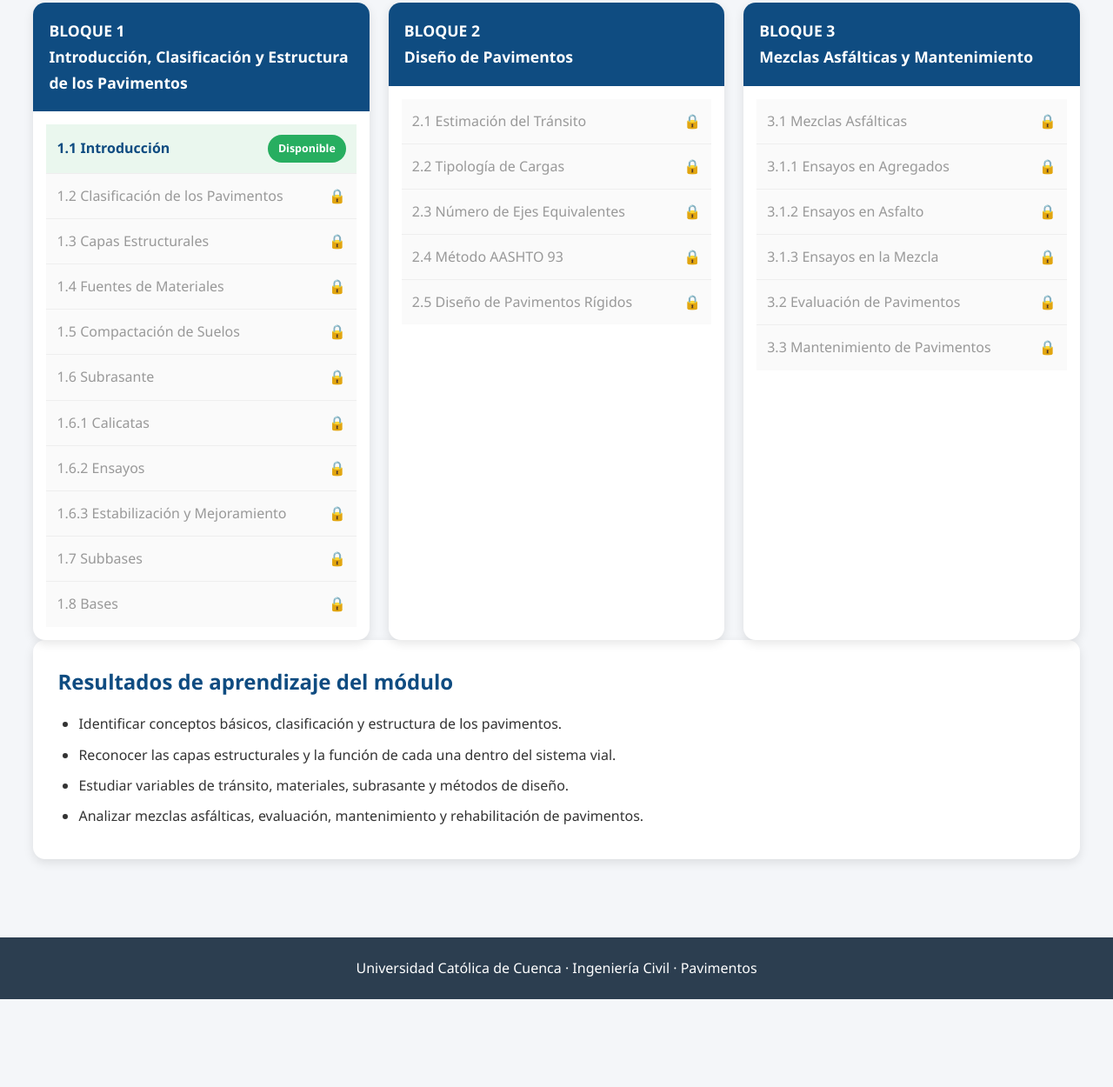
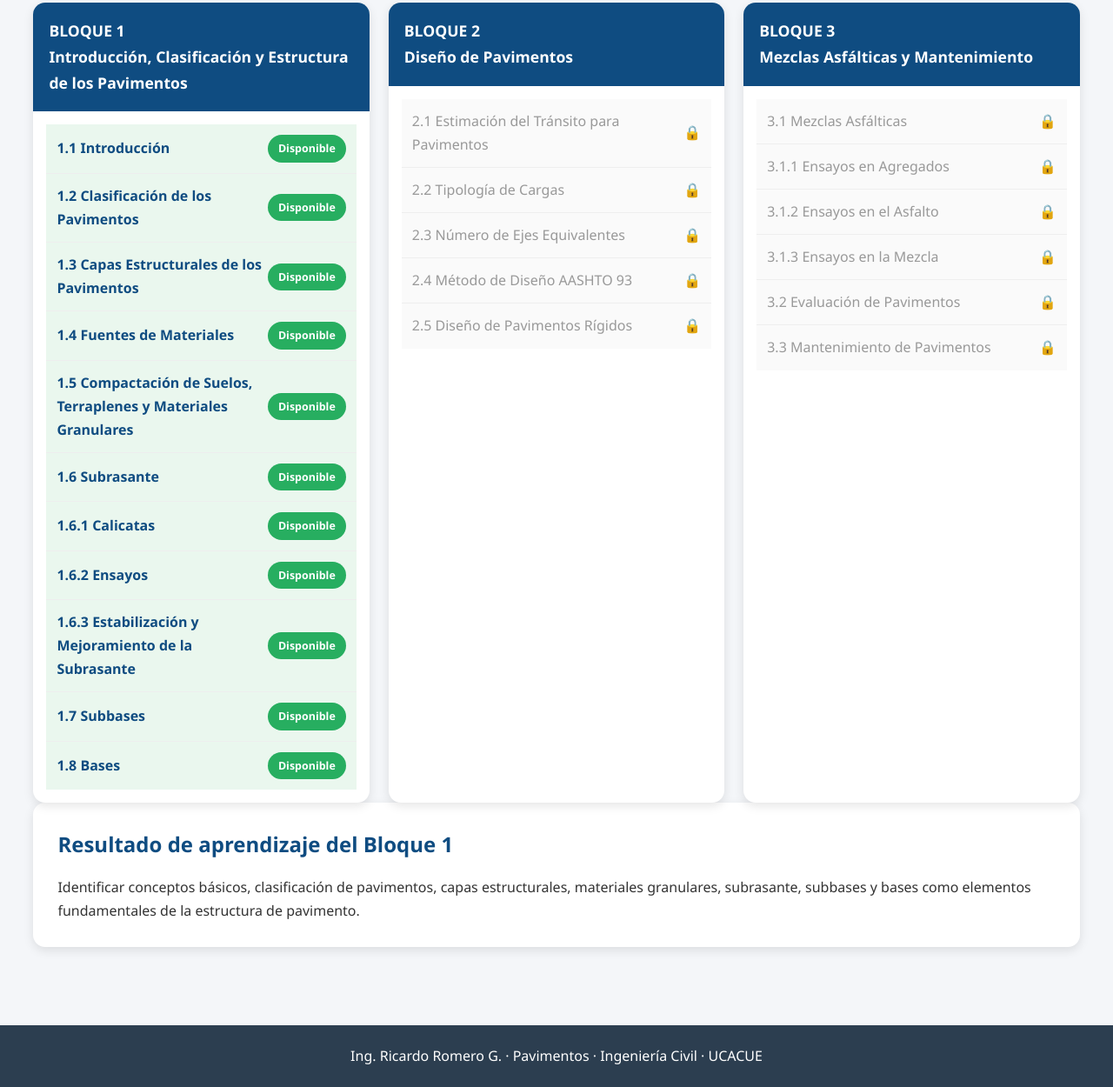
Before and after one commit to RICARDOR83/mod_pav, a plain HTML site: page docs/index.html in a window 1280 px wide. Shown: the part 509-1759 px from the top of the page at 87% size. Before the commit the page ends 1658 px from the top, so only its background shows below. Drawn offline with Linux system fonts and the light colour scheme.

Commit message:
Update index.html

```diff
--- a/docs/index.html
+++ b/docs/index.html
@@ -1,87 +1,148 @@
 <!DOCTYPE html>
 <html lang="es">
 <head>
-<meta charset="UTF-8">
-<meta name="viewport" content="width=device-width, initial-scale=1.0">
-<title>Módulo de Pavimentos</title>
-<link rel="stylesheet" href="css/style.css">
+  <meta charset="UTF-8" />
+  <meta name="viewport" content="width=device-width, initial-scale=1.0" />
+  <title>Pavimentos | Módulo Académico</title>
+  <link rel="stylesheet" href="css/style.css" />
 </head>
 <body>
+
 <header>
   <h1>DISEÑO DE PAVIMENTOS</h1>
-    <p>Asignatura de Pavimentos | Carrera de Ingeniería Civil</p>
+  <p>Ingeniería Civil · Universidad Católica de Cuenca</p>
 </header>
 
 <nav>
   <a href="index.html">Inicio</a>
-    <a href="#bloques">Bloques</a>
-    <a href="#resultados">Resultados</a>
+  <a href="#bloque1">Bloque 1</a>
+  <a href="#bloque2">Bloque 2</a>
+  <a href="#bloque3">Bloque 3</a>
 </nav>
 
 <main class="container">
+
   <section class="banner">
-        <h2>Bienvenido al módulo digital de Pavimentos</h2>
+    <h2>Aula Virtual de Pavimentos</h2>
     <p>
-            Este sitio ha sido estructurado para publicar progresivamente los contenidos de la asignatura de Pavimentos mediante GitHub Pages. El módulo inicia con el Bloque 1 y mantiene los demás temas bloqueados hasta su activación durante el desarrollo académico.
+      Este módulo académico organiza los contenidos de la asignatura de Pavimentos
+      por bloques, temas y subtemas, permitiendo activar progresivamente el material
+      de estudio, actividades y recursos de apoyo para los estudiantes.
     </p>
   </section>
 
-    <section id="bloques" class="grid">
-        <article class="block">
-            <div class="block-header">BLOQUE 1<br>Introducción, Clasificación y Estructura de los Pavimentos</div>
+  <section class="grid">
+
+    <article class="block" id="bloque1">
+      <div class="block-header">
+        BLOQUE 1<br>
+        Introducción, Clasificación y Estructura de los Pavimentos
+      </div>
       <div class="block-content">
+
         <div class="topic active">
-                    <a href="bloque_1/1_1introduccion.html">1.1 Introducción</a>
+          <a href="bloque1/1_1_introduccion.html">1.1 Introducción</a>
           <span class="badge">Disponible</span>
         </div>
-                <div class="topic locked">1.2 Clasificación de los Pavimentos <span>🔒</span></div>
-                <div class="topic locked">1.3 Capas Estructurales <span>🔒</span></div>
-                <div class="topic locked">1.4 Fuentes de Materiales <span>🔒</span></div>
-                <div class="topic locked">1.5 Compactación de Suelos <span>🔒</span></div>
-                <div class="topic locked">1.6 Subrasante <span>🔒</span></div>
-                <div class="topic locked">1.6.1 Calicatas <span>🔒</span></div>
-                <div class="topic locked">1.6.2 Ensayos <span>🔒</span></div>
-                <div class="topic locked">1.6.3 Estabilización y Mejoramiento <span>🔒</span></div>
-                <div class="topic locked">1.7 Subbases <span>🔒</span></div>
-                <div class="topic locked">1.8 Bases <span>🔒</span></div>
+
+        <div class="topic active">
+          <a href="bloque1/1_2_clasificacion_pavimentos.html">1.2 Clasificación de los Pavimentos</a>
+          <span class="badge">Disponible</span>
+        </div>
+
+        <div class="topic active">
+          <a href="bloque1/1_3_capas_estructurales.html">1.3 Capas Estructurales de los Pavimentos</a>
+          <span class="badge">Disponible</span>
+        </div>
+
+        <div class="topic active">
+          <a href="bloque1/1_4_fuentes_materiales.html">1.4 Fuentes de Materiales</a>
+          <span class="badge">Disponible</span>
+        </div>
+
+        <div class="topic active">
+          <a href="bloque1/1_5_compactacion_suelos.html">1.5 Compactación de Suelos, Terraplenes y Materiales Granulares</a>
+          <span class="badge">Disponible</span>
+        </div>
+
+        <div class="topic active">
+          <a href="bloque1/1_6_subrasante.html">1.6 Subrasante</a>
+          <span class="badge">Disponible</span>
+        </div>
+
+        <div class="topic active">
+          <a href="bloque1/1_6_1_calicatas.html">1.6.1 Calicatas</a>
+          <span class="badge">Disponible</span>
+        </div>
+
+        <div class="topic active">
+          <a href="bloque1/1_6_2_ensayos.html">1.6.2 Ensayos</a>
+          <span class="badge">Disponible</span>
+        </div>
+
+        <div class="topic active">
+          <a href="bloque1/1_6_3_estabilizacion_subrasante.html">1.6.3 Estabilización y Mejoramiento de la Subrasante</a>
+          <span class="badge">Disponible</span>
+        </div>
+
+        <div class="topic active">
+          <a href="bloque1/1_7_subbases.html">1.7 Subbases</a>
+          <span class="badge">Disponible</span>
+        </div>
+
+        <div class="topic active">
+          <a href="bloque1/1_8_bases.html">1.8 Bases</a>
+          <span class="badge">Disponible</span>
+        </div>
+
       </div>
     </article>
 
-        <article class="block">
-            <div class="block-header">BLOQUE 2<br>Diseño de Pavimentos</div>
+    <article class="block" id="bloque2">
+      <div class="block-header">
+        BLOQUE 2<br>
+        Diseño de Pavimentos
+      </div>
       <div class="block-content">
-                <div class="topic locked">2.1 Estimación del Tránsito <span>🔒</span></div>
-                <div class="topic locked">2.2 Tipología de Cargas <span>🔒</span></div>
-                <div class="topic locked">2.3 Número de Ejes Equivalentes <span>🔒</span></div>
-                <div class="topic locked">2.4 Método AASHTO 93 <span>🔒</span></div>
-                <div class="topic locked">2.5 Diseño de Pavimentos Rígidos <span>🔒</span></div>
+        <div class="topic locked">2.1 Estimación del Tránsito para Pavimentos <span class="lock">🔒</span></div>
+        <div class="topic locked">2.2 Tipología de Cargas <span class="lock">🔒</span></div>
+        <div class="topic locked">2.3 Número de Ejes Equivalentes <span class="lock">🔒</span></div>
+        <div class="topic locked">2.4 Método de Diseño AASHTO 93 <span class="lock">🔒</span></div>
+        <div class="topic locked">2.5 Diseño de Pavimentos Rígidos <span class="lock">🔒</span></div>
       </div>
     </article>
 
-        <article class="block">
-            <div class="block-header">BLOQUE 3<br>Mezclas Asfálticas y Mantenimiento</div>
+    <article class="block" id="bloque3">
+      <div class="block-header">
+        BLOQUE 3<br>
+        Mezclas Asfálticas y Mantenimiento
+      </div>
       <div class="block-content">
-                <div class="topic locked">3.1 Mezclas Asfálticas <span>🔒</span></div>
-                <div class="topic locked">3.1.1 Ensayos en Agregados <span>🔒</span></div>
-                <div class="topic locked">3.1.2 Ensayos en Asfalto <span>🔒</span></div>
-                <div class="topic locked">3.1.3 Ensayos en la Mezcla <span>🔒</span></div>
-                <div class="topic locked">3.2 Evaluación de Pavimentos <span>🔒</span></div>
-                <div class="topic locked">3.3 Mantenimiento de Pavimentos <span>🔒</span></div>
+        <div class="topic locked">3.1 Mezclas Asfálticas <span class="lock">🔒</span></div>
+        <div class="topic locked">3.1.1 Ensayos en Agregados <span class="lock">🔒</span></div>
+        <div class="topic locked">3.1.2 Ensayos en el Asfalto <span class="lock">🔒</span></div>
+        <div class="topic locked">3.1.3 Ensayos en la Mezcla <span class="lock">🔒</span></div>
+        <div class="topic locked">3.2 Evaluación de Pavimentos <span class="lock">🔒</span></div>
+        <div class="topic locked">3.3 Mantenimiento de Pavimentos <span class="lock">🔒</span></div>
       </div>
     </article>
+
   </section>
 
-    <section id="resultados" class="info">
-        <h2>Resultados de aprendizaje del módulo</h2>
-        <ul>
-            <li>Identificar conceptos básicos, clasificación y estructura de los pavimentos.</li>
-            <li>Reconocer las capas estructurales y la función de cada una dentro del sistema vial.</li>
-            <li>Estudiar variables de tránsito, materiales, subrasante y métodos de diseño.</li>
-            <li>Analizar mezclas asfálticas, evaluación, mantenimiento y rehabilitación de pavimentos.</li>
-        </ul>
+  <section class="info">
+    <h2>Resultado de aprendizaje del Bloque 1</h2>
+    <p>
+      Identificar conceptos básicos, clasificación de pavimentos, capas estructurales,
+      materiales granulares, subrasante, subbases y bases como elementos fundamentales
+      de la estructura de pavimento.
+    </p>
   </section>
+
 </main>
 
-<footer>Universidad Católica de Cuenca · Ingeniería Civil · Pavimentos</footer>
+<footer>
+  Ing. Ricardo Romero G. · Pavimentos · Ingeniería Civil · UCACUE
+</footer>
+
 </body>
 </html>
```
Lines whose indentation alone changed are shown as unchanged.
